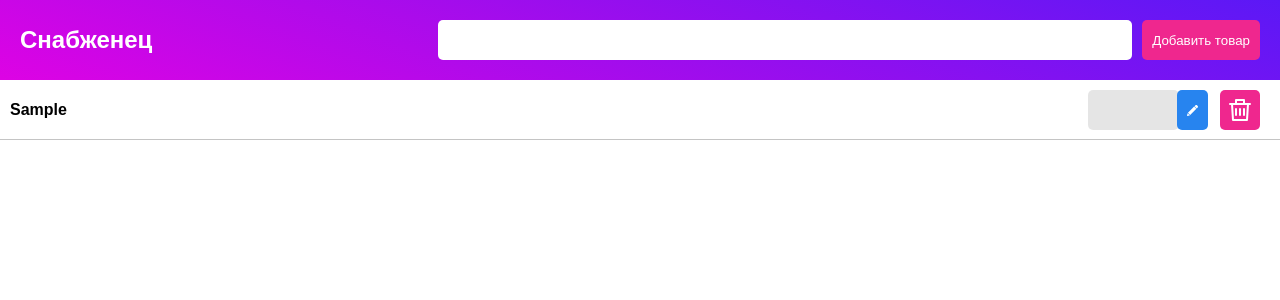
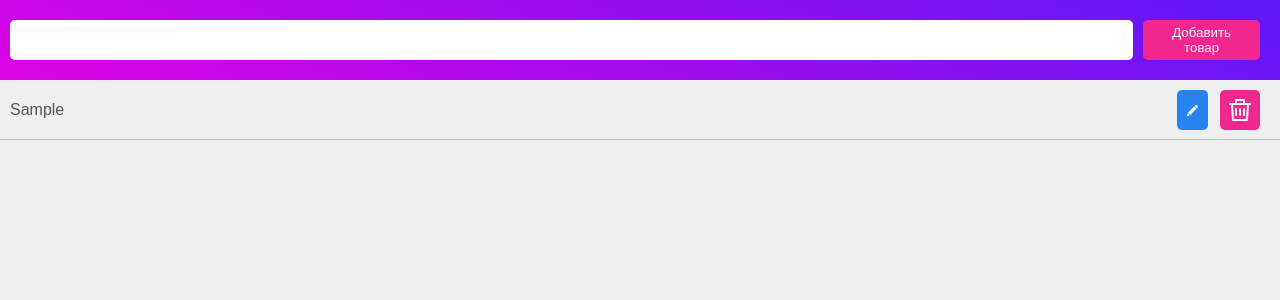
Before and after one commit to whoknow117/remaindes, a React (Create React App) app: page / in a window 1280 px wide. Both pictures are taken after typing "Sample" into the empty fields and a click on the button "Добавить товар". Shown: the top 300 px of the page. Built offline with nearby package versions, Linux system fonts and the light colour scheme.

Commit message:
mediaQuery

```diff
--- a/src/App.css
+++ b/src/App.css
@@ -15,7 +15,9 @@ body {
 
 .App {
   width: 100%;
-  height: 100%;
+  height: 100vh;
+  background: #efefef;
+
 }
 
 .App .routeWrapper {
--- a/src/components/Remaindes/InputValues/InputValues.module.scss
+++ b/src/components/Remaindes/InputValues/InputValues.module.scss
@@ -5,10 +5,14 @@
   width: 130px;
   right:62px;
   display: flex;
-  background: #fff;
   height: 58px;
   align-items: center;
-
+  @media(max-width: 420px) {
+    width: 70px;
+    .input {
+      width: 40%;
+    }
+  }
   .input {
     height: 40px;
     width: 70%;
@@ -40,6 +44,17 @@
     position: absolute;
     right: 10px;
     outline: none;
+    @media(max-width: 420px) {
+      width: 24px;
+      height: 24px;
+      display: flex;
+      align-items: center;
+      justify-content: center;
+      svg {
+        width: 24px;
+        height: 24px;
+      }
+    }
     svg {
       fill:#fff;
     }
--- a/src/components/Remaindes/InputValues/InputValues.tsx
+++ b/src/components/Remaindes/InputValues/InputValues.tsx
@@ -16,7 +16,7 @@ type InputValuesPropsType = {
 const  InputValues:React.FC<InputValuesPropsType> = ({itemID,mode }) => {
 
     const [values, setValues] = useState<string>('')
-    const [drawMode, setDrawMode] = useState<boolean>(false)
+    const [drawMode, setDrawMode] = useState<boolean>(true)
     const onChangeValue = (e: ChangeEvent<HTMLInputElement>) => {
         setValues(e.currentTarget.value)
     }
--- a/src/components/Remaindes/Remaindes.module.scss
+++ b/src/components/Remaindes/Remaindes.module.scss
@@ -1,5 +1,6 @@
 
 .remaindesPage {
+
   .addProductInput {
     width: 100%;
     background: linear-gradient(21deg, #dd03e4, #5b18f6);
@@ -13,13 +14,14 @@
 
     .logo {
       flex-basis: 30%;
-      display: block;
+
       margin-right: auto;
       left: 30px;
       text-align: left;
       font-family: Arial, sans-serif;
       font-size: 24px;
       color: #fff;
+      display: none;
       margin-left: 20px;
       @media (max-width: 480px) {
         display: none;
@@ -27,7 +29,7 @@
     }
 
     .inputWrapper {
-      flex-basis: 70%;
+      flex-basis: 100%;
       display: flex;
 
       justify-content: flex-end;
@@ -35,7 +37,8 @@
     }
     .input {
       height: 40px;
-      width: 80%;
+      width: 90%;
+      margin-left: 10px;
       border: none;
       border-radius: 5px;
       padding-left: 10px;
@@ -75,13 +78,14 @@
       height: 60px;
 
       .title {
-        font-weight: 700;
-        width: 200px;
+        font-weight: 500;
+        width: 140px;
         display: flex;
         align-items: center;
         height: 100%;
         padding-left: 10px;
         text-align: left;
+        color: #545454;
         position: relative;
 @media (max-width: 420px) {
   width: 100px;
```
